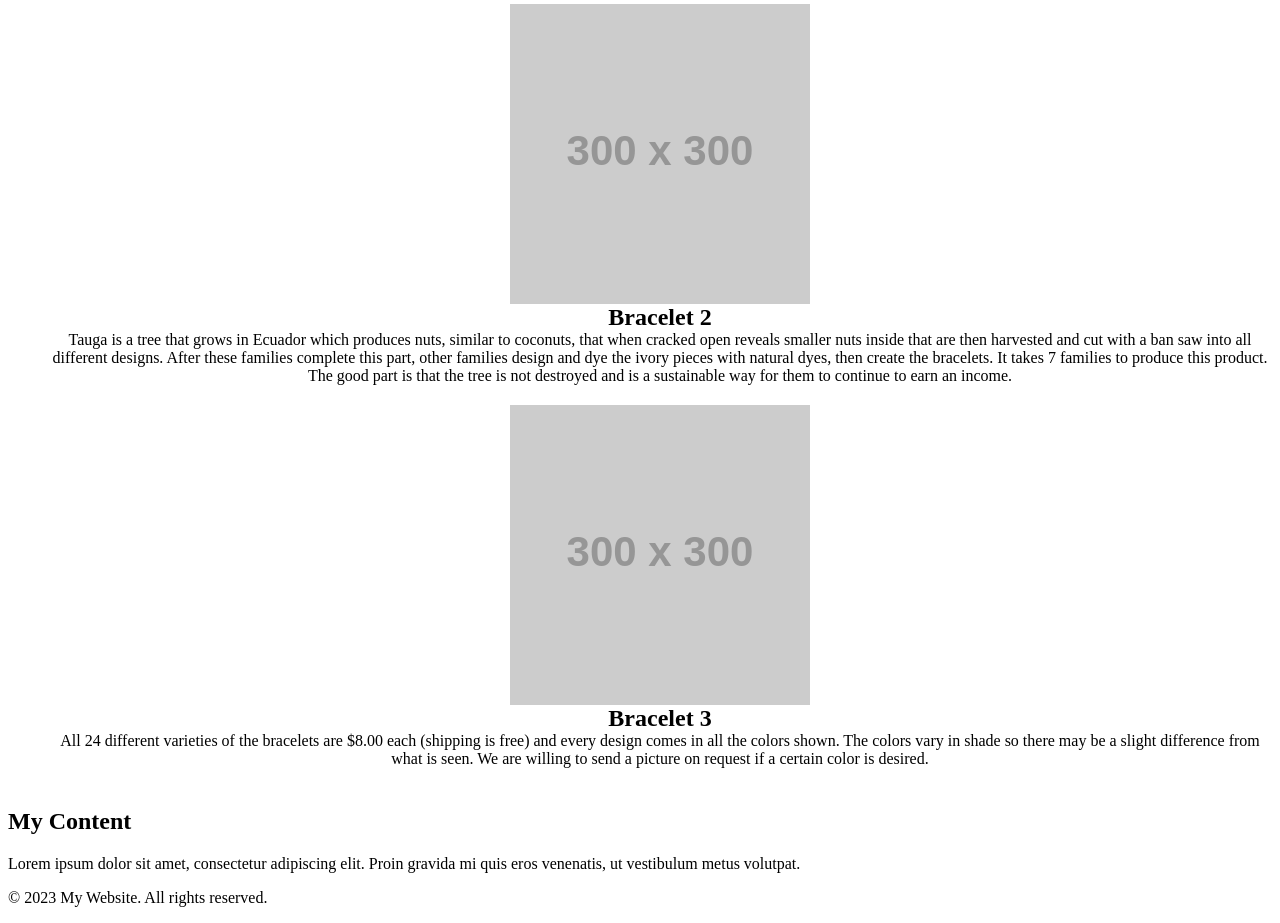
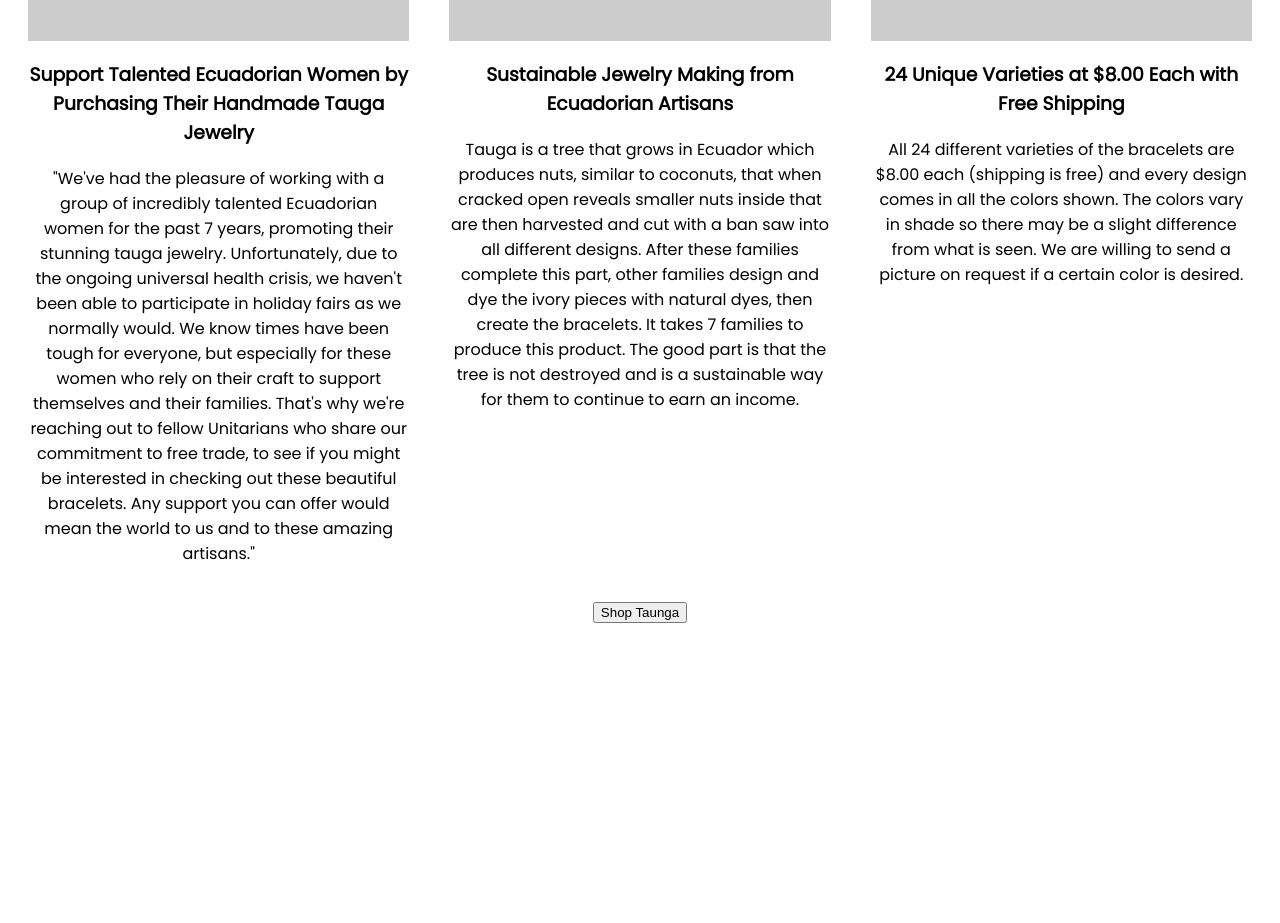
Before and after one commit to brynrmrzz/taunga, a plain HTML site: page index.html in a window 1280 px wide. Shown: the part 459-1382 px from the top of the page. After the commit the page ends 1090 px from the top, so only its background shows below. Drawn offline with Linux system fonts and the light colour scheme; placeholder pictures from the web are drawn by us.

Commit message:
added base layout

```diff
--- a/index.html
+++ b/index.html
@@ -1,48 +1,63 @@
-<!DOCTYPE html>
 <html>
   <head>
     <title>My Website</title>
     <meta charset="UTF-8">
     <meta name="viewport" content="width=device-width, initial-scale=1.0">
     <link rel="stylesheet" href="styles.css">
+    <link rel="preconnect" href="https://fonts.gstatic.com">
+    <link
+      href="https://fonts.googleapis.com/css2?family=Poppins:wght@300;400&display=swap"
+      rel="stylesheet">
   </head>
   <body>
-    <header>
-      <h1>Welcome to My Website</h1>
-      <nav>
-        <ul>
-          <li>
+      <h1 class="header">FREE TRADE TAUGA BRACELETS</h1>
+      <div>
+        <section>
+          <img src="https://via.placeholder.com/720x720.png?text=Bracelet+1"
+            alt="Bracelet 1">
+          <h3 class="header">Support Talented Ecuadorian Women by Purchasing
+            Their Handmade Tauga Jewelry</h3>
+          <p class="description">"We've had the pleasure of working with a group
+            of incredibly talented Ecuadorian women for the past 7 years,
+            promoting their stunning tauga jewelry. Unfortunately, due to the
+            ongoing universal health crisis, we haven't been able to participate
+            in holiday fairs as we normally would. We know times have been tough
+            for everyone, but especially for these women who rely on their craft
+            to support themselves and their families. That's why we're reaching
+            out to fellow Unitarians who share our commitment to free trade, to
+            see if you might be interested in checking out these beautiful
+            bracelets. Any support you can offer would mean the world to us and
+            to these amazing artisans."</p>
+        </section>
+        <section>
+          <img src="https://via.placeholder.com/720x720.png?text=Bracelet+2"
+            alt="Bracelet 2">
+          <h3 class="header">Sustainable Jewelry Making from Ecuadorian Artisans</h3>
+          <p class="description">Tauga is a tree that grows in Ecuador which
+            produces nuts, similar to coconuts, that when cracked open reveals
+            smaller nuts inside that are then harvested and cut with a ban saw
+            into all different designs. After these families complete this part,
+            other families design and dye the ivory pieces with natural dyes,
+            then create the bracelets. It takes 7 families to produce this
+            product. The good part is that the tree is not destroyed and is a
+            sustainable way for them to continue to earn an income.</p>
+        </section>
+        <section>
+          <img src="https://via.placeholder.com/720x720.png?text=Bracelet+3"
+            alt="Bracelet 3">
+          <h3 class="header">24 Unique Varieties at $8.00 Each with Free
+            Shipping</h3>
+          <p class="description">All 24 different varieties of the bracelets are
+            $8.00 each (shipping is free) and every design comes in all the
+            colors shown. The colors vary in shade so there may be a slight
+            difference from what is seen. We are willing to send a picture on
+            request if a certain color is desired. </p>
+        </section>
+      </div>
+      <div>
+        <button onclick="window.location.href='https://www.etsy.com/'">Shop
+          Taunga</button>
+      </div>
 
-              <img src="https://via.placeholder.com/300x300.png?text=Bracelet+1" alt="Bracelet 1">
-              <h2>Bracelet 1</h2>
-              <p>We have been working with a group of Ecuadorian Women for the past 7 years promoting their tauga jewelry.  Due to the universal health crisis we have been unable to participate in holiday fairs so we are reaching out to other Unitarians who support free trade to check out these bracelets</p>
-
-          </li>
-          <li>
-
-              <img src="https://via.placeholder.com/300x300.png?text=Bracelet+2" alt="Bracelet 2">
-              <h2>Bracelet 2</h2>
-              <p>Tauga is a tree that grows in Ecuador which produces nuts, similar to coconuts, that when cracked open reveals smaller nuts inside that are then harvested and cut with a ban saw into all different designs.  After these families complete this part, other families design and dye the ivory pieces with natural dyes, then create the bracelets.  It takes 7 families to produce this product.  The good part is that the tree is not destroyed and is a sustainable way for them to continue to earn an income.</p>
-
-          </li>
-          <li>
-
-              <img src="https://via.placeholder.com/300x300.png?text=Bracelet+3" alt="Bracelet 3">
-              <h2>Bracelet 3</h2>
-              <p>All 24 different varieties of the bracelets are $8.00 each (shipping is free) and every design comes in all the colors shown.  The colors vary in shade so there may be a slight difference from what is seen. We are willing to send a picture on request if a certain color is desired. </p>
-
-          </li>
-        </ul>
-      </nav>
-    </header>
-
-    <main>
-      <h2>My Content</h2>
-      <p>Lorem ipsum dolor sit amet, consectetur adipiscing elit. Proin gravida mi quis eros venenatis, ut vestibulum metus volutpat.</p>
-    </main>
-
-    <footer>
-      <p>&copy; 2023 My Website. All rights reserved.</p>
-    </footer>
   </body>
 </html>
--- a/styles.css
+++ b/styles.css
@@ -1,25 +1,85 @@
-nav ul {
-    list-style: none;
+html {
+  scroll-behavior: smooth;
+  text-align: center;
+  font-family: "Poppins", sans-serif;
+}
+
+
+body {
+  display: flex;
+  flex-direction: column;
+}
+
+div {
+  display: flex;
+  justify-content: center
+}
+
+
+/* Wide screens - row of images */
+@media screen and (min-width: 1024px) {
+
+  div {
     display: flex;
-    justify-content: center;
-    align-items: center;
-    flex-direction: column;
+    flex-direction: row;
   }
 
-  nav li {
-    margin-bottom: 20px;
-    text-align: center;
+  section {
+    flex-wrap: wrap;
+    justify-content: space-between;
+    align-items: center;
+    width: 33.33%;
+    padding: 20px;
+    box-sizing: border-box;
   }
 
-  nav li img {
-    display: block;
-    margin: 0 auto;
+  section img {
+    width: 100%;
+    height: auto;
+
+  }
+}
+
+/* Medium screens - stacked sections */
+@media screen and (max-width: 1023px) and (min-width: 768px) {
+
+  div {
+    display: flex;
+    flex-direction: column;
+    justify-content: center;
   }
 
-  nav li h2, nav li p {
-    margin: 0;
+  section {
+    padding: 20px;
+    box-sizing: border-box;
+    justify-content: center;
   }
 
-  nav li a {
-    display: block;
+  section img {
+    flex-wrap: wrap;
+    max-width: 100%;
+    height: auto;
   }
+}
+
+/* Small screens - stacked sections */
+@media screen and (max-width: 767px) {
+
+  div {
+    display: flex;
+    flex-direction: column;
+    justify-content: center;
+  }
+
+  section {
+    padding: 20px;
+    box-sizing: border-box;
+    justify-content: center;
+  }
+
+  section img {
+    flex-wrap: wrap;
+    max-width: 100%;
+    height: auto;
+  }
+}
```
